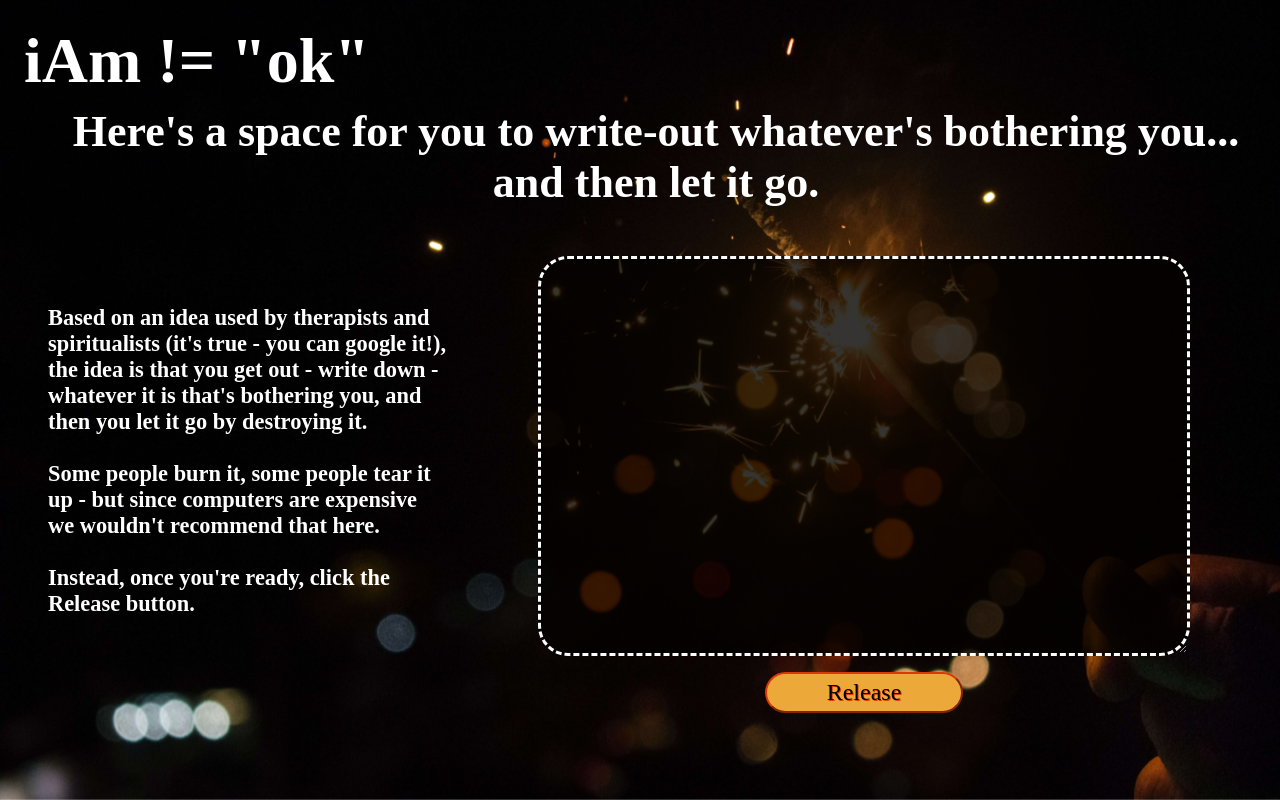
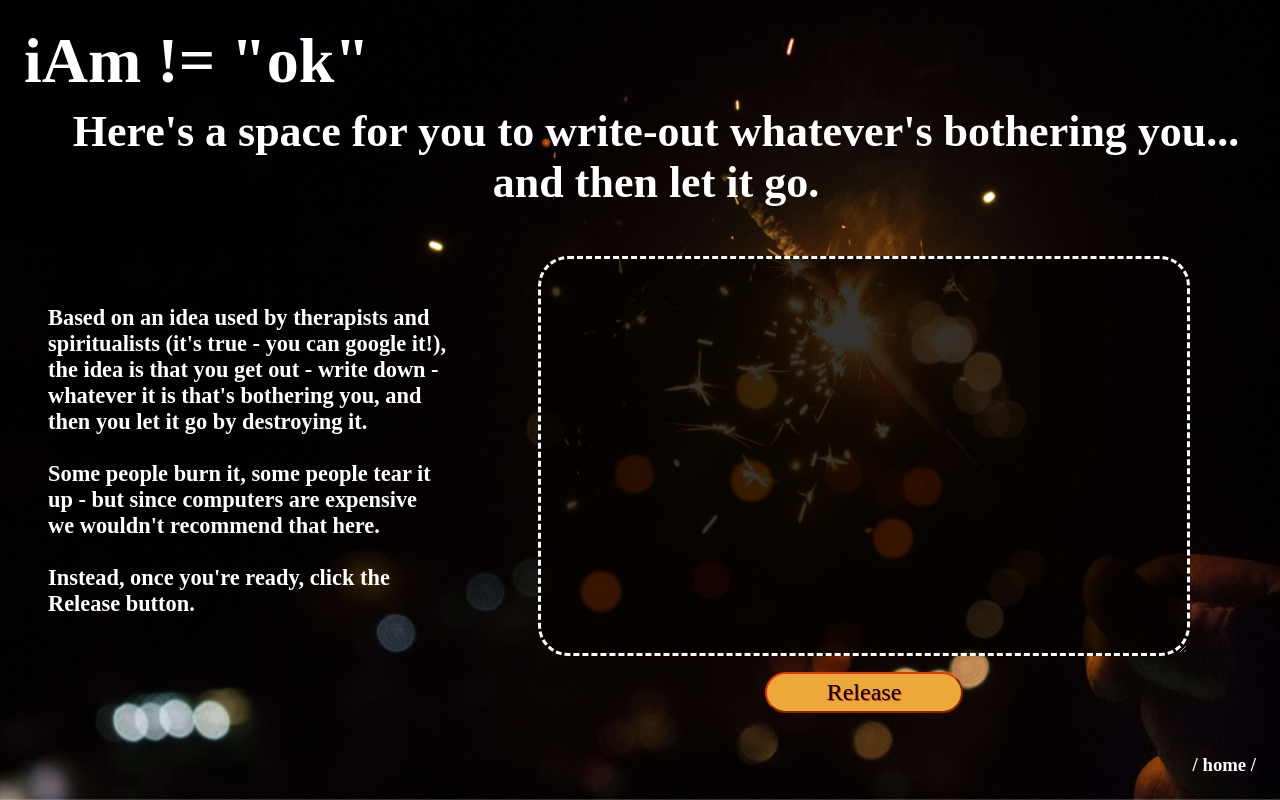
Before and after one commit to lalicia/iAm_not_ok, a React (Create React App) app in the folder not_ok/: page /writeout in a window 1280 px wide. Built offline with nearby package versions, Linux system fonts and the light colour scheme; a web font is replaced by a local one.

Commit message:
though obviously not reflected on github, .env updated for new heroku credential uri after database maintenance. added a back button to WriteoutPage and tasted working - committing now but need to ensure works on other pages RE styling etc

```diff
--- a/not_ok/src/pages/WriteOutPage.js
+++ b/not_ok/src/pages/WriteOutPage.js
@@ -17,7 +17,9 @@ function WriteOutPage() {
 
     return (
         <div className={styles.container}>
-            <header><h1><a href="/">iAm != "ok"</a></h1></header>
+            {/* <div className={styles.headerbck}> */}
+                <header><h1><a href="/">iAm != "ok"</a></h1></header>
+            {/* </div> */}
             <h2>Here's a space for you to write-out whatever's bothering you...<br />and then let it go.</h2>
             <div className={styles.writeout_all}>
                 <div className={styles.writeout_explanation}>
@@ -28,6 +30,7 @@ function WriteOutPage() {
                     <WriteOutInput />
                 {/* </div> */}
             </div>
+            <h3 className={styles.bckbtn}><a href="/">/ home /</a></h3>
         </div>
     )
 }
--- a/not_ok/src/pages/WriteOutPage.module.css
+++ b/not_ok/src/pages/WriteOutPage.module.css
@@ -9,6 +9,24 @@
 
     /*changed from hidden to overlay, seems to work better for moving around*/
     overflow: overlay;
+}
+
+/* was working with having it at the top of the page but it didn't look right so not using this div
+
+.headerbck {
+    display: flex;
+    flex-direction: row;
+    justify-content: space-between;
+} */
+
+.bckbtn {
+    /* display: flex;
+    flex-direction: row;
+    align-self: flex-end; */
+    position: absolute;
+    right: 0;
+    bottom: 0;
+    margin: 0rem 1.5rem 1.5rem 1.5rem;
 }
 
 a {
```
